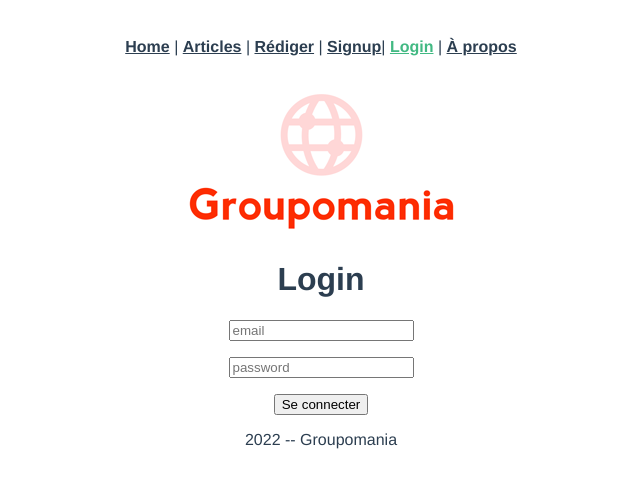
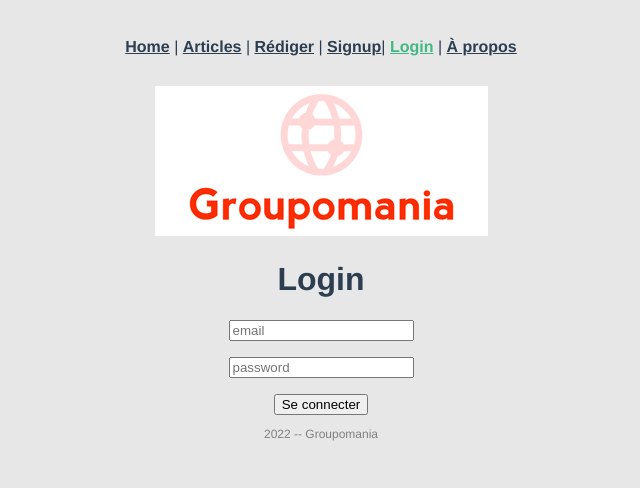
Before and after one commit to ChristophePelletier/project-7, a Vue app in the folder front/: page /login in a window 1280 px wide. Shown: the top 488 px of the page, without its empty margins (319-959 px from the left). Built offline with nearby package versions, Linux system fonts and the light colour scheme.

Commit message:
échec tranmission id comment article

```diff
--- a/front/src/App.vue
+++ b/front/src/App.vue
@@ -8,20 +8,27 @@
     <router-link to="/about">À propos</router-link>
     <button v-if="$store.state.loggedIn" @click="logout">Logout</button>
   </nav>
+
   <router-view />
-
+  <foot />
+  <!--
   <footer>
     <p>2022 -- Groupomania</p>
   </footer>
+  -->
 </template>
 
 <script>
 import HomeLink from "./components/Header.vue";
-
+import Foot from "./views/FootView";
 export default {
   name: "App",
   components: {
     HomeLink,
+  },
+  name: "App",
+  components: {
+    Foot,
   },
   methods: {
     logout() {
@@ -37,6 +44,9 @@ export default {
 /*on l'ajoutera à la fin afin de ne pas masquer de suite dynamiquement les menus
 v-if="!$store.state.loggedIn"
 */
+body {
+  background-color: rgb(231, 231, 231);
+}
 #app {
   font-family: Avenir, Helvetica, Arial, sans-serif;
   -webkit-font-smoothing: antialiased;
--- a/front/src/services/commentService.js
+++ b/front/src/services/commentService.js
@@ -1,7 +1,9 @@
 import api from "@/services/api";
+import { withParams } from "vuelidate";
 //
 export default {
   post(comment) {
-    return api().post("./api/comment/" + id, comment);
+    console.log("commentService");
+    return api().post("./api/comment/" + params.id);
   },
 };
--- /dev/null
+++ b/front/src/views/FootView.vue
@@ -0,0 +1,19 @@
+<template>
+  <div>
+    <p>2022 -- Groupomania</p>
+  </div>
+</template>
+
+
+<script>
+export default {
+  name: "Foot",
+};
+</script>
+
+<style scoped>
+p {
+  font-size: 12px;
+  color: grey;
+}
+</style>
```
Also changed, not shown: 1 other file (tests, documents, lock files or other folders).
